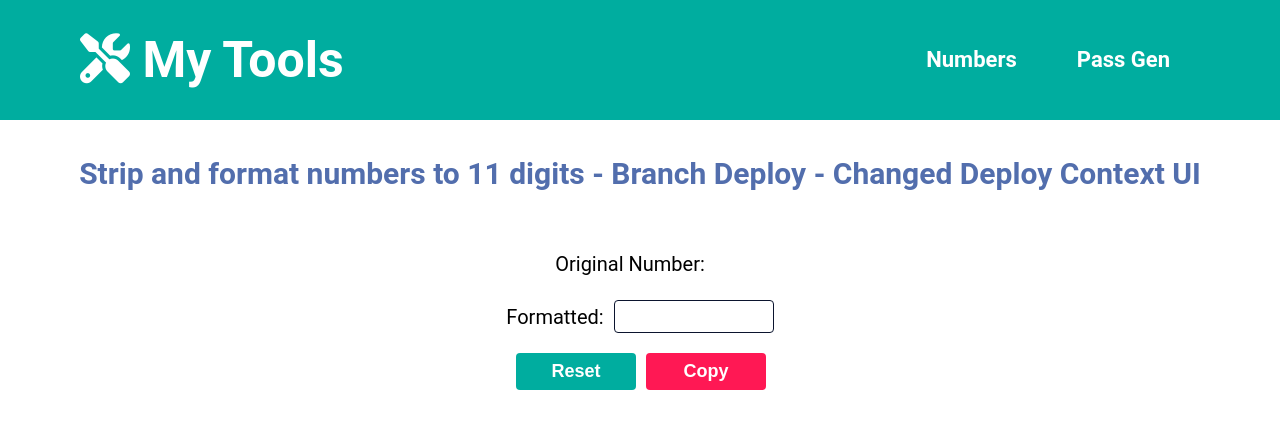
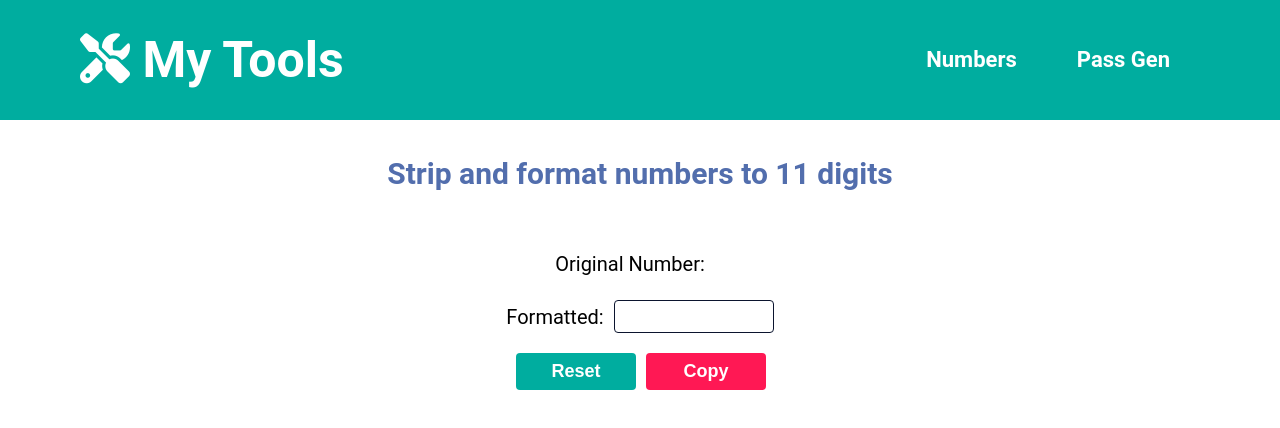
Before and after one commit to MelvinPeepers/tools, a React (Create React App) app in the folder my-app/: page / in a window 1280 px wide. Shown: the top 428 px of the page. Built offline with nearby package versions, Linux system fonts and the light colour scheme.

Commit message:
removed text from h2 on numbers page

```diff
--- a/my-app/src/components/pages/numbers/Numbers.js
+++ b/my-app/src/components/pages/numbers/Numbers.js
@@ -29,7 +29,7 @@ const Numbers = () => {
   return (
     <Fragment>
       <div className='header-secondary'>
-        <h2>Strip and format numbers to 11 digits - Branch Deploy - Changed Deploy Context UI</h2>
+        <h2>Strip and format numbers to 11 digits</h2>
 
         <div className='container-numbers'>
             <ul>
```
